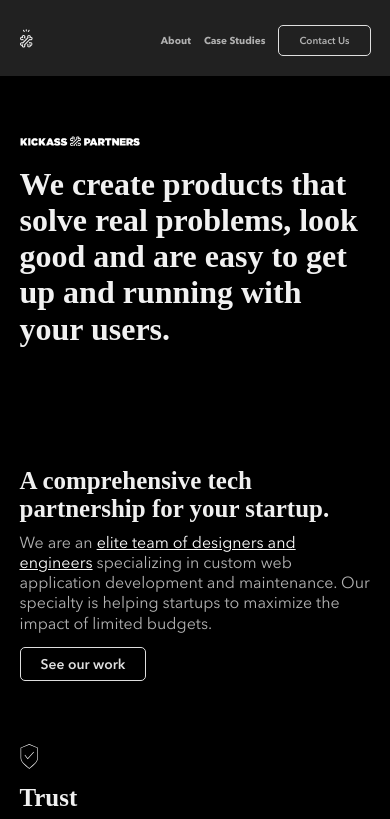
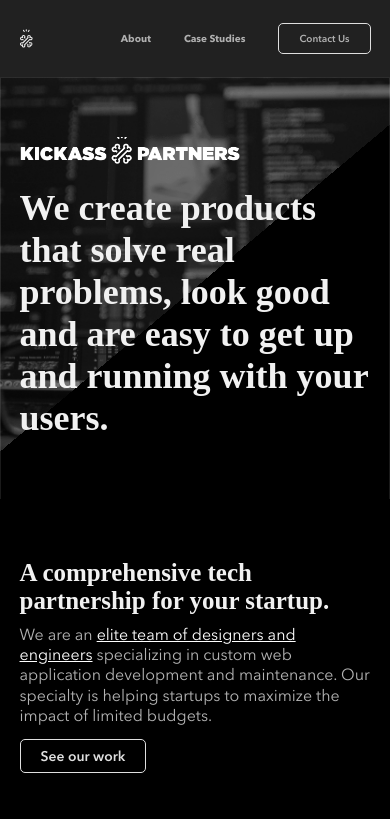
Before and after one commit to wekickass/wekickass.github.io, a website: page index.html in a window 390 px wide. Shown: the top 819 px of the page. Drawn offline with nearby package versions, Linux system fonts and the light colour scheme.

Commit message:
background on hero for homepage and animation polish on mobile

```diff
--- a/css/pcss/_components.pcss
+++ b/css/pcss/_components.pcss
@@ -18,7 +18,7 @@
 .main-nav {
   font-size: .75rem;
   text-align: right;
-  grid-column-start: 8;
+  grid-column-start: 3;
   grid-column-end: 13;
   font-weight: 700;
   & .button {
@@ -32,8 +32,6 @@
     }
   }
   & ul {
-    margin-top: 14px;
-    line-height: 1.26rem;
     & li {
       &:first-of-type {
         margin-left: 0;
@@ -63,7 +61,7 @@
 .footer-nav {
   font-size: .75rem;
   text-align: right;
-  grid-column-start: 10;
+  grid-column-start: 6;
   grid-column-end: 13;
 
   & ul {
@@ -127,3 +125,30 @@
 ul {
   line-height: 2.26rem;
 }
+
+.home {
+  & #hero {
+    position: relative;
+    background: transparent url('../img/hero.png') bottom center no-repeat;
+    background-size: cover;
+    filter: grayscale(100%);
+    &:after {
+      content: " ";
+      display: block;
+      position: absolute;
+      top: 0;
+      right: 0;
+      bottom: 0;
+      left: 0;
+      border: 1px solid rgba(255, 255, 255, .1);
+      border-bottom: 0;
+      background: linear-gradient(-40deg, black 50%, black 0%, transparent 50%);
+      background-origin: border-box;
+      z-index: 1;
+    }
+    & > div {
+      z-index: 10;
+      position: relative;
+    }
+  }
+}
--- a/css/pcss/_grid.pcss
+++ b/css/pcss/_grid.pcss
@@ -1,6 +1,7 @@
+
 /* Grid */
 .container {
-  max-width: 1280px;
+  max-width: 1080px;
   margin: 0 auto;
   display: grid;
   grid-gap: 15px;
@@ -33,76 +34,3 @@
     grid-column-end: calc($i + 1); /*Has sum to mimic span-like behaviour and also because it makes it easier for my brain */
   }
 }
-
-@media only screen and (orientation: portrait){
-  .container {
-    max-width: 90%;
-    display: grid;
-    grid-gap: 0;
-  }
-
-  @for $i from 1 to 12 {
-    .col-start-$i {
-      grid-column-start: 1;
-    }
-
-    .col-end-$i {
-      grid-column-end: 13;
-    }
-
-    .aPush-$i {
-      margin-top: calc($i * 5)px;
-    }
-
-    .bPush-$i {
-      margin-bottom: calc($i * 5)px;
-    }
-  }
-
-  .col-offset-$i {
-    grid-column-start: 1;
-  }
-
-  .logo {
-    background: transparent url('../img/crossbones.svg') center left no-repeat !important;
-    text-indent: -99999px;
-  }
-
-  h1 {
-    font-size: 2rem !important;
-    line-height: 2.26rem !important;
-    color: red;
-  }
-
-  .hero-text {
-    &:before {
-      background: transparent url('../img/logo.png') center left no-repeat;
-      background-size: 100%;
-      width: 120px;
-      height: 10px;
-      content: "";
-      display: block;
-      margin-bottom: 20px;
-    }
-  }
-
-  .main-nav {
-    grid-column-start: 3 !important;
-    grid-column-end: 13 !important;
-    & ul {
-      margin-top: 10px !important;
-      &:first-child {
-        margin-left: 0;
-      }
-    }
-    & li {
-      margin-left: 10px !important;
-      font-size: .625rem;
-    }
-  }
-
-  .footer-nav {
-    grid-column-start: 3 !important;
-    grid-column-end: 13 !important;
-  }
-}
--- a/css/pcss/_mobile.pcss
+++ b/css/pcss/_mobile.pcss
@@ -0,0 +1,71 @@
+@media only screen and (min-width:  320px) and (orientation: portrait){
+  .container {
+    max-width: 90%;
+    display: grid;
+    grid-gap: 0;
+  }
+
+  @for $i from 1 to 12 {
+    .col-start-$i {
+      grid-column-start: 1;
+    }
+
+    .col-end-$i {
+      grid-column-end: 13;
+    }
+
+    .aPush-$i {
+      margin-top: calc($i * 5)px;
+    }
+
+    .bPush-$i {
+      margin-bottom: calc($i * 5)px;
+    }
+  }
+
+  .col-offset-$i {
+    grid-column-start: 1;
+  }
+
+  .logo {
+    background: transparent url('../img/crossbones.svg') center left no-repeat !important;
+    text-indent: -99999px;
+  }
+
+  h1 {
+    font-size: 2rem;
+    line-height: 2.26rem;
+    color: red;
+  }
+
+  .hero-text {
+    &:before {
+      background: transparent url('../img/logo.png') center left no-repeat;
+      background-size: 100%;
+      width: 220px;
+      height: 30px;
+      content: "";
+      display: block;
+      margin-bottom: 20px;
+    }
+  }
+
+  .main-nav {
+    grid-column-start: 3;
+    grid-column-end: 13;
+    & ul {
+      &:first-child {
+        margin-left: 0;
+      }
+    }
+    & li {
+      margin-left: 10px;
+      font-size: .625rem;
+    }
+  }
+
+  .footer-nav {
+    grid-column-start: 3;
+    grid-column-end: 13;
+  }
+}
--- a/css/pcss/_reset.pcss
+++ b/css/pcss/_reset.pcss
@@ -18,6 +18,7 @@
 time, mark, audio, video {
   margin: 0;
   border: 0;
+  padding: 0;
   font-size: 100%;
   font: inherit;
   vertical-align: baseline;
--- a/css/pcss/style.pcss
+++ b/css/pcss/style.pcss
@@ -2,5 +2,6 @@
 @import '_variables.pcss';
 @import '_animations.pcss';
 @import '_grid.pcss';
+@import '_mobile.pcss';
 @import '_components.pcss';
 @import '_typeworks.pcss';
--- a/index.html
+++ b/index.html
@@ -18,7 +18,7 @@
   <link rel="stylesheet" type="text/css" href="css/style.css">
   <meta name="viewport" content="width=device-width, initial-scale=1">
 </head>
-<body>
+<body class="home">
   <header>
     <div class="container">
       <a href="index.html" class="logo">Kickass Partners</a>
@@ -38,9 +38,9 @@
   </section>
   <section id="info">
     <div class="container">
-        <h2 class="col-start-2 col-end-5 aPush-10 animate hidden">A comprehensive tech partnership for your startup.</h2>
-        <p class="col-start-2 col-end-7 aPush-2 animate hidden">We are an <a href="/about.html"> elite team of designers and engineers</a> specializing in custom web application development and maintenance. Our specialty is helping startups to maximize the impact of limited budgets.</p>
-        <p class="col-start-2 col-end-6 aPush-4 animate hidden"><a href="/studies.html" class="button">See our work</a>
+        <h2 class="col-start-2 col-end-5 aPush-10">A comprehensive tech partnership for your startup.</h2>
+        <p class="col-start-2 col-end-7 aPush-2">We are an <a href="/about.html"> elite team of designers and engineers</a> specializing in custom web application development and maintenance. Our specialty is helping startups to maximize the impact of limited budgets.</p>
+        <p class="col-start-2 col-end-6 aPush-4"><a href="/studies.html" class="button">See our work</a>
     </div>
   </section>
   <section id="benefits">
```
Also changed, not shown: css/style.css, img/hero.jpg (added), img/hero.png (added).
